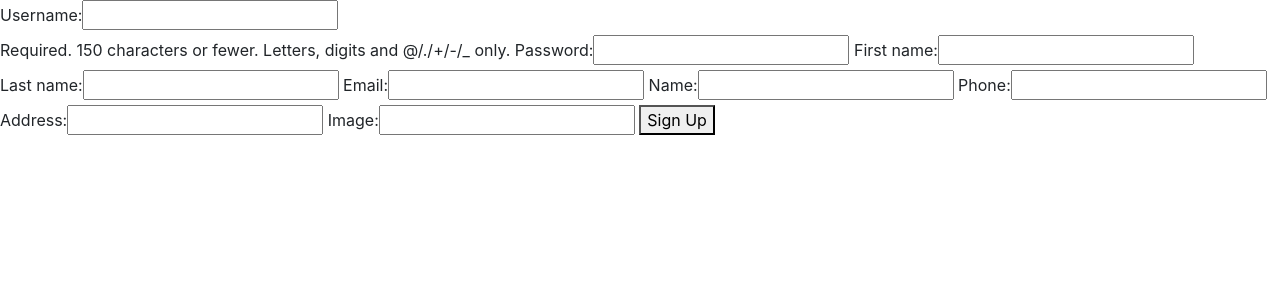
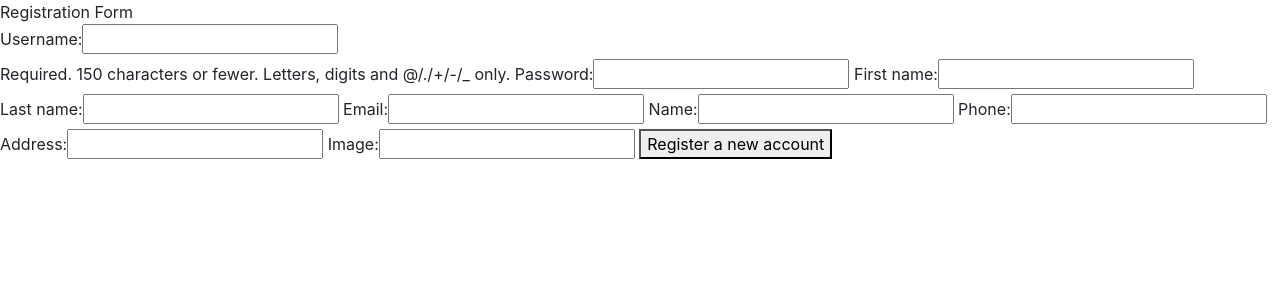
Before and after one commit to iYezan/foodtasker, a Django app: page /restaurant/sign_up/ in a window 1280 px wide. Shown: the top 300 px of the page. Run offline with Django 3.2, Linux system fonts and the light colour scheme.

Commit message:
Update sign up form

```diff
--- a/coreapp/templates/restaurant/sign_up.html
+++ b/coreapp/templates/restaurant/sign_up.html
@@ -24,10 +24,11 @@
     ></script>
   </head>
   <body>
+    Registration Form
     <form action="" method="post" enctype="multipart/form-data">
       {% csrf_token %} {{user_form}} {{restaurant_form}}
 
-      <button type="submit">Sign Up</button>
+      <button type="submit">Register a new account</button>
     </form>
   </body>
 </html>
```
